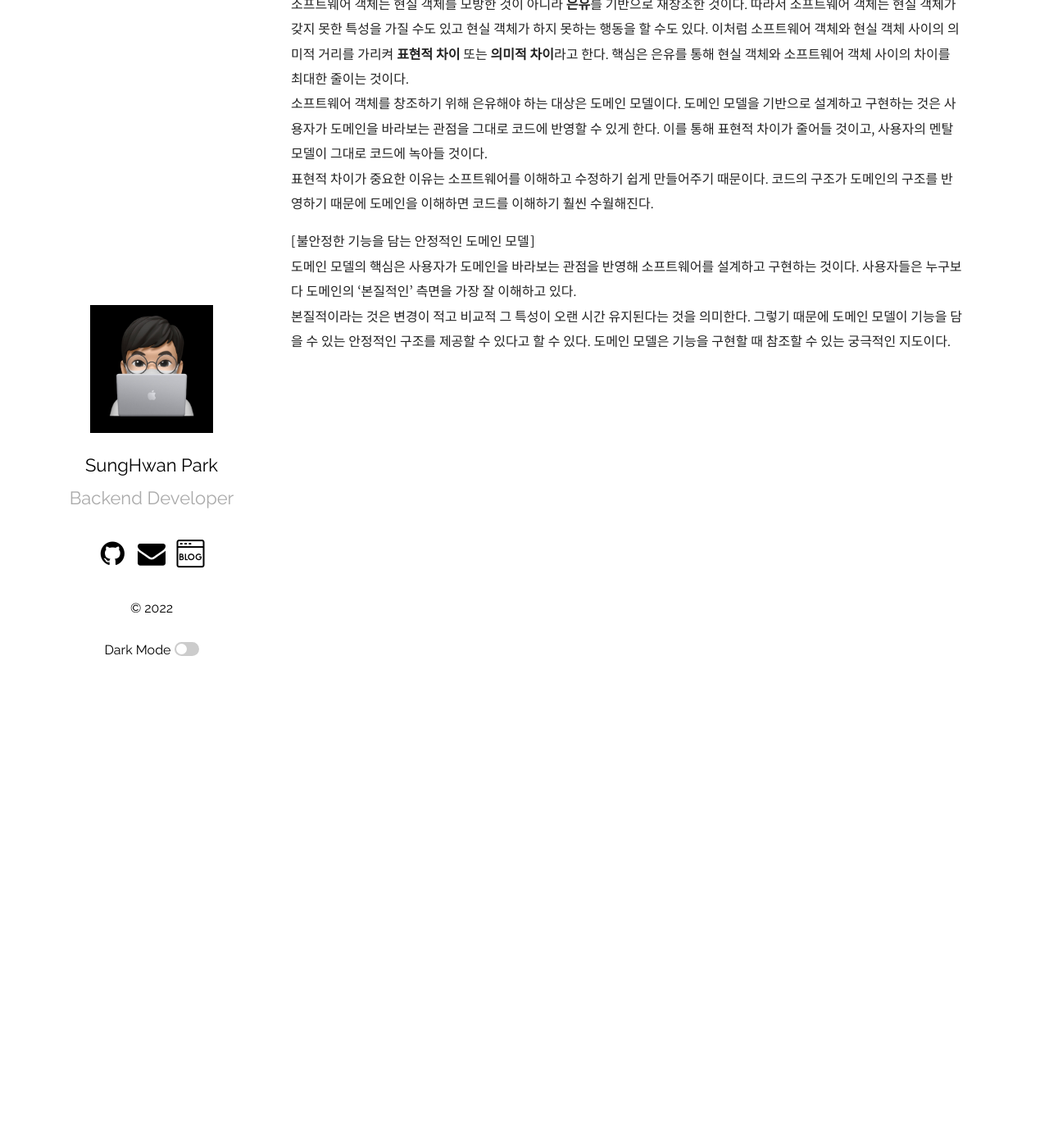
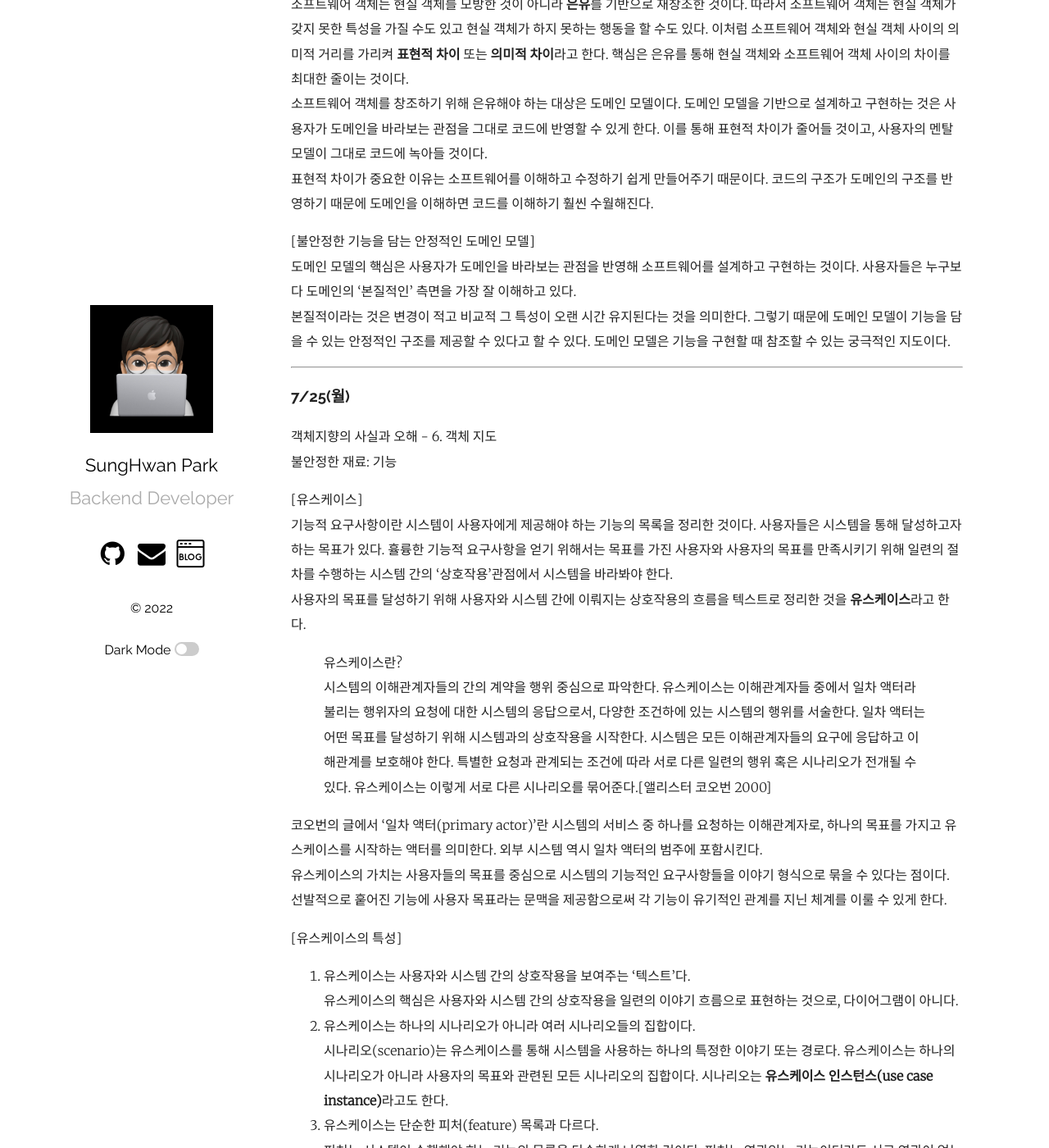
Before and after one commit to mrpark219/TIL, a Jekyll site: the page built from _posts/2022-07-01-7월TIL.markdown, in a window 1280 px wide and 1400 px high, scrolled down 25582 px. Shown: the whole window at 82% size. Built offline with Jekyll 4.4.1, drawn with Linux system fonts in a browser that asks for light colours; comment, search, counter and statistics services are not loaded; some of the changed text lies outside the part shown.

Commit message:
feat: 2022-07-25 TIL 추가

```diff
--- a/_posts/2022-07-01-7월TIL.markdown
+++ b/_posts/2022-07-01-7월TIL.markdown
@@ -597,3 +597,37 @@ What/Who 사이클이라는 용어는 역할을 수행할 객체의 인터페이
 [불안정한 기능을 담는 안정적인 도메인 모델]
 도메인 모델의 핵심은 사용자가 도메인을 바라보는 관점을 반영해 소프트웨어를 설계하고 구현하는 것이다. 사용자들은 누구보다 도메인의 '본질적인' 측면을 가장 잘 이해하고 있다.
 본질적이라는 것은 변경이 적고 비교적 그 특성이 오랜 시간 유지된다는 것을 의미한다. 그렇기 때문에 도메인 모델이 기능을 담을 수 있는 안정적인 구조를 제공할 수 있다고 할 수 있다. 도메인 모델은 기능을 구현할 때 참조할 수 있는 궁극적인 지도이다.
+
+---
+
+### 7/25(월)
+
+객체지향의 사실과 오해 - 6. 객체 지도
+불안정한 재료: 기능
+
+[유스케이스]
+기능적 요구사항이란 시스템이 사용자에게 제공해야 하는 기능의 목록을 정리한 것이다. 사용자들은 시스템을 통해 달성하고자 하는 목표가 있다. 휼륭한 기능적 요구사항을 얻기 위해서는 목표를 가진 사용자와 사용자의 목표를 만족시키기 위해 일련의 절차를 수행하는 시스템 간의 '상호작용'관점에서 시스템을 바라봐야 한다.
+사용자의 목표를 달성하기 위해 사용자와 시스템 간에 이뤄지는 상호작용의 흐름을 텍스트로 정리한 것을 **유스케이스**라고 한다.
+
+> 유스케이스란?
+> 시스템의 이해관계자들의 간의 계약을 행위 중심으로 파악한다. 유스케이스는 이해관계자들 중에서 일차 액터라 불리는 행위자의 요청에 대한 시스템의 응답으로서, 다양한 조건하에 있는 시스템의 행위를 서술한다. 일차 액터는 어떤 목표를 달성하기 위해 시스템과의 상호작용을 시작한다. 시스템은 모든 이해관계자들의 요구에 응답하고 이해관계를 보호해야 한다. 특별한 요청과 관계되는 조건에 따라 서로 다른 일련의 행위 혹은 시나리오가 전개될 수 있다. 유스케이스는 이렇게 서로 다른 시나리오를 묶어준다.[앨리스터 코오번 2000]
+
+코오번의 글에서 '일차 액터(primary actor)'란 시스템의 서비스 중 하나를 요청하는 이해관계자로, 하나의 목표를 가지고 유스케이스를 시작하는 액터를 의미한다. 외부 시스템 역시 일차 액터의 범주에 포함시킨다.
+유스케이스의 가치는 사용자들의 목표를 중심으로 시스템의 기능적인 요구사항들을 이야기 형식으로 묶을 수 있다는 점이다. 선발적으로 훝어진 기능에 사용자 목표라는 문맥을 제공함으로써 각 기능이 유기적인 관계를 지닌 체계를 이룰 수 있게 한다.
+
+[유스케이스의 특성]
+
+1. 유스케이스는 사용자와 시스템 간의 상호작용을 보여주는 '텍스트'다.
+   유스케이스의 핵심은 사용자와 시스템 간의 상호작용을 일련의 이야기 흐름으로 표현하는 것으로, 다이어그램이 아니다.
+2. 유스케이스는 하나의 시나리오가 아니라 여러 시나리오들의 집합이다.
+   시나리오(scenario)는 유스케이스를 통해 시스템을 사용하는 하나의 특정한 이야기 또는 경로다. 유스케이스는 하나의 시나리오가 아니라 사용자의 목표와 관련된 모든 시나리오의 집합이다. 시나리오는 **유스케이스 인스턴스(use case instance)**라고도 한다.
+3. 유스케이스는 단순한 피처(feature) 목록과 다르다.
+   피처는 시스템이 수행해야 하는 기능의 목록을 단순하게 나열한 것이다. 피처는 연관있는 기능이더라도 서로 연관이 없는 독립적으로 보이게끔 만든다는 단점이 있다. 그러나 유스케이스는 사용자와의 상호작용 흐름 속에서 시스템의 기능에 대해 의사소통할 수 있는 문맥을 얻을 수 있다.
+4. 유스케이스는 사용자 인터페이스와 관련된 세부 정보를 포함하지 말아야 한다.
+   유스케이스는 자주 변경되는 사용자 인터페이스 요소는 배제하고 사용자 관점에서 시스템의 행위에 초점을 맞춘다. 이처럼 사용자 인터페이스를 배제한 유스케이스 형식을 **본질적인 유스케이스(essential use case)**라고 한다.
+5. 유스케이스는 내부 설계와 관련된 정보를 포함하지 않는다.
+   유스케이스의 목적은 연관된 시스템의 기능을 이야기 형식으로 모으는 것이지 내부 설계를 설명하는 것이 아니다. 유스케이스에서 객체 설계로의 전환은 공학적인 규칙과 원칙을 기반으로 한 변환 작업이 아니라 경험과 상식, 의사소통을 기반으로 한 창조 작업이다.
+
+[유스케이스는 설계 기법도, 객체지향 기법도 아니다]
+유스케이스는 사용자가 시스템을 통해 무엇을 얻을 수 있고, 어떻게 상호작용할 수 있느냐에 관한 정보만 기술한다. 유스케이스로부터 시스템의 내부 구조를 유추할 수 없다. 또한 유스케이스는 객체지향과도 상관 없다. 유스케이스는 객체지향 이외의 패러다임에서도 적용 가능하며, 객체지향은 다른 방법으로 요구사항을 명시할 수 있다. 유스케이스는 단지 기능적 요구사항을 사용자의 목표라는 문맥을 중심으로 묶기 위한 정리 기법일 뿐이다.
+유스케이스 텍스트 안에 도메인 모델에서 사용할 용어에 대한 힌트를 얻을 수 있다. 그러나 유스케이스 안에 도메인 모델을 구축할 수 있는 모든 정보가 포함돼 있다고 착각하면 안된다.
```
